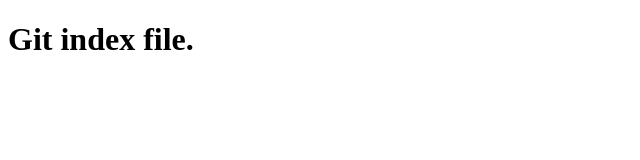
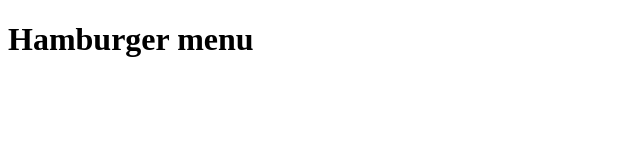
Before and after one commit to bostonboy77/portfolio-oldal, a plain HTML site: page index.html in a window 1280 px wide. Shown: the whole page, without its empty margins (0-640 px from the left). Drawn offline with Linux system fonts and the light colour scheme.

Commit message:
Change h1 to Hmsburger menu

```diff
--- a/index.html
+++ b/index.html
@@ -7,6 +7,6 @@
     <title>Git workshop</title>
 </head>
 <body>
-    <h1>Git index file.</h1>
+    <h1>Hamburger menu</h1>
 </body>
 </html>
```
